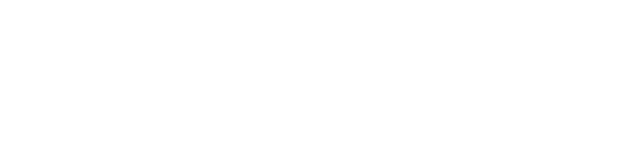
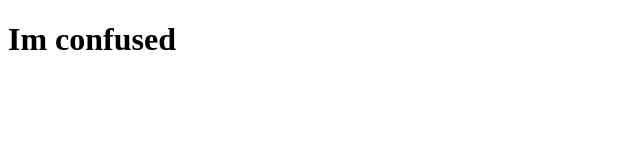
Before and after one commit to Caiden-W/MI103Homework, a plain HTML site: page index.html in a window 1280 px wide. Shown: the whole page, without its empty margins (0-640 px from the left). Drawn offline with Linux system fonts and the light colour scheme.

Commit message:
added content

```diff
--- a/index.html
+++ b/index.html
@@ -6,6 +6,6 @@
     <title>Document</title>
 </head>
 <body>
-
+    <h1>Im confused</h1>
 </body>
 </html>
```
